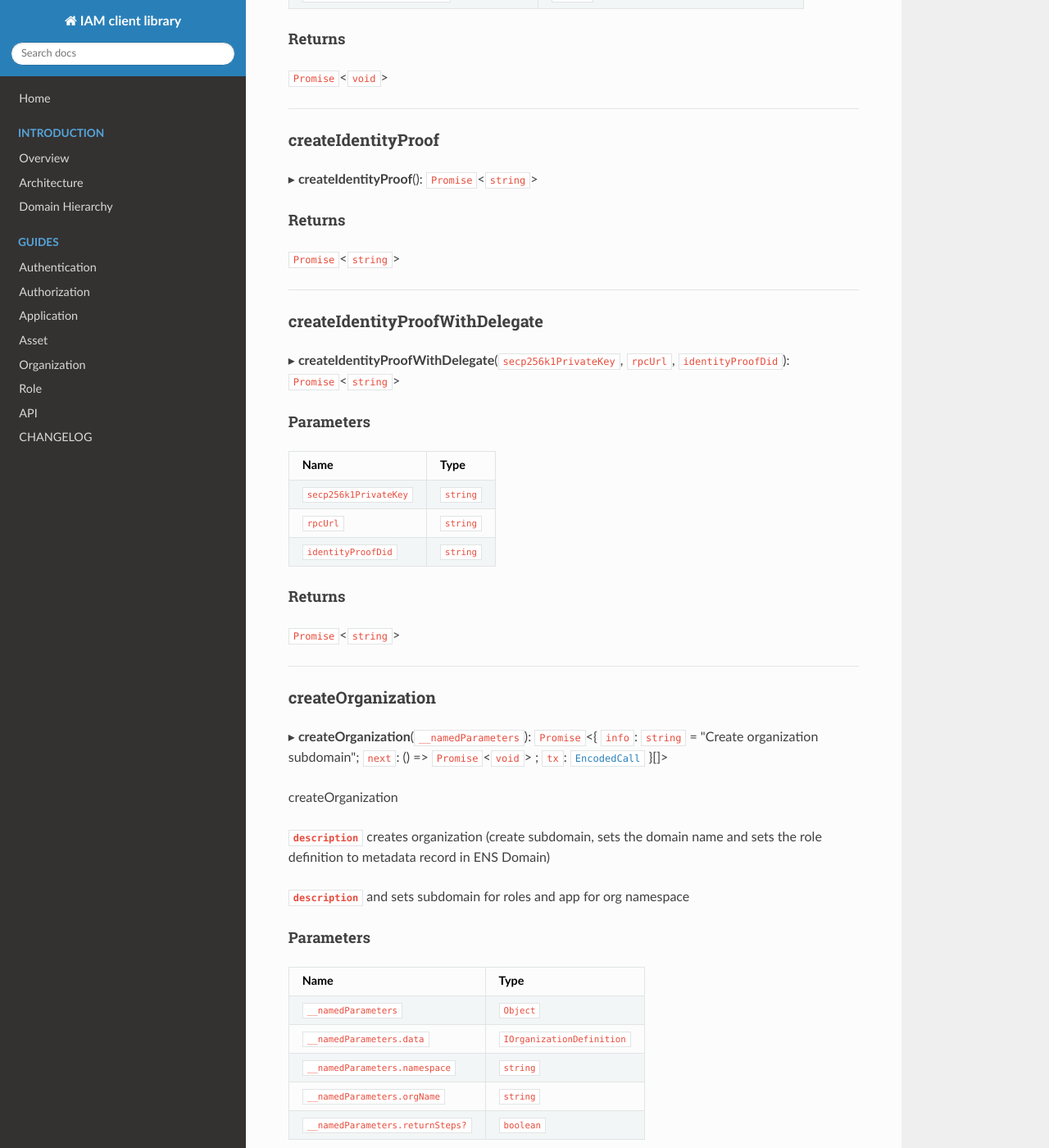
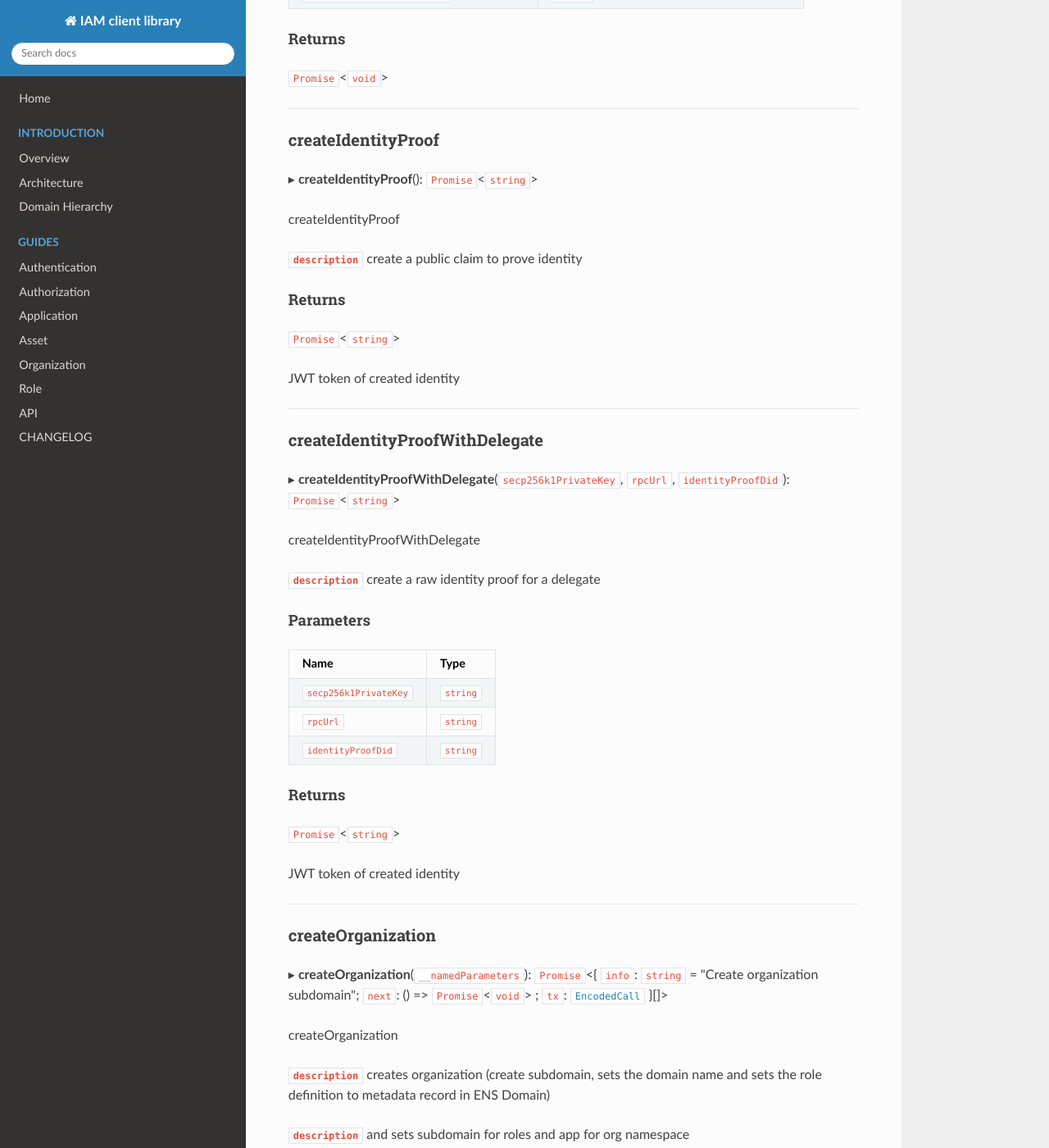
Before and after one commit to energywebfoundation/iam-client-lib, an MkDocs documentation site: the page built from docs/api/classes/iam.IAM.md, in a window 1280 px wide and 1400 px high, scrolled down 8607 px. Shown: the whole window at 82% size. Built offline with MkDocs 1.6.1, drawn with Linux system fonts in a browser that asks for light colours; nearby versions of some CDN libraries.

Commit message:
chores(createIdentity): setting a description for createIdentity functions

```diff
--- a/docs/api/classes/iam.IAM.md
+++ b/docs/api/classes/iam.IAM.md
@@ -352,15 +352,25 @@ ___
 
 ▸ **createIdentityProof**(): `Promise`<`string`\>
 
+createIdentityProof
+
+**`description`** create a public claim to prove identity
+
 #### Returns
 
 `Promise`<`string`\>
+
+JWT token of created identity
 
 ___
 
 ### createIdentityProofWithDelegate
 
 ▸ **createIdentityProofWithDelegate**(`secp256k1PrivateKey`, `rpcUrl`, `identityProofDid`): `Promise`<`string`\>
+
+createIdentityProofWithDelegate
+
+**`description`** create a raw identity proof for a delegate
 
 #### Parameters
 
@@ -373,6 +383,8 @@ ___
 #### Returns
 
 `Promise`<`string`\>
+
+JWT token of created identity
 
 ___
 
```
Also changed, not shown: docs/api/classes/GnosisIam.GnosisIam-1.md (+12 -0 lines), 1 other file.
